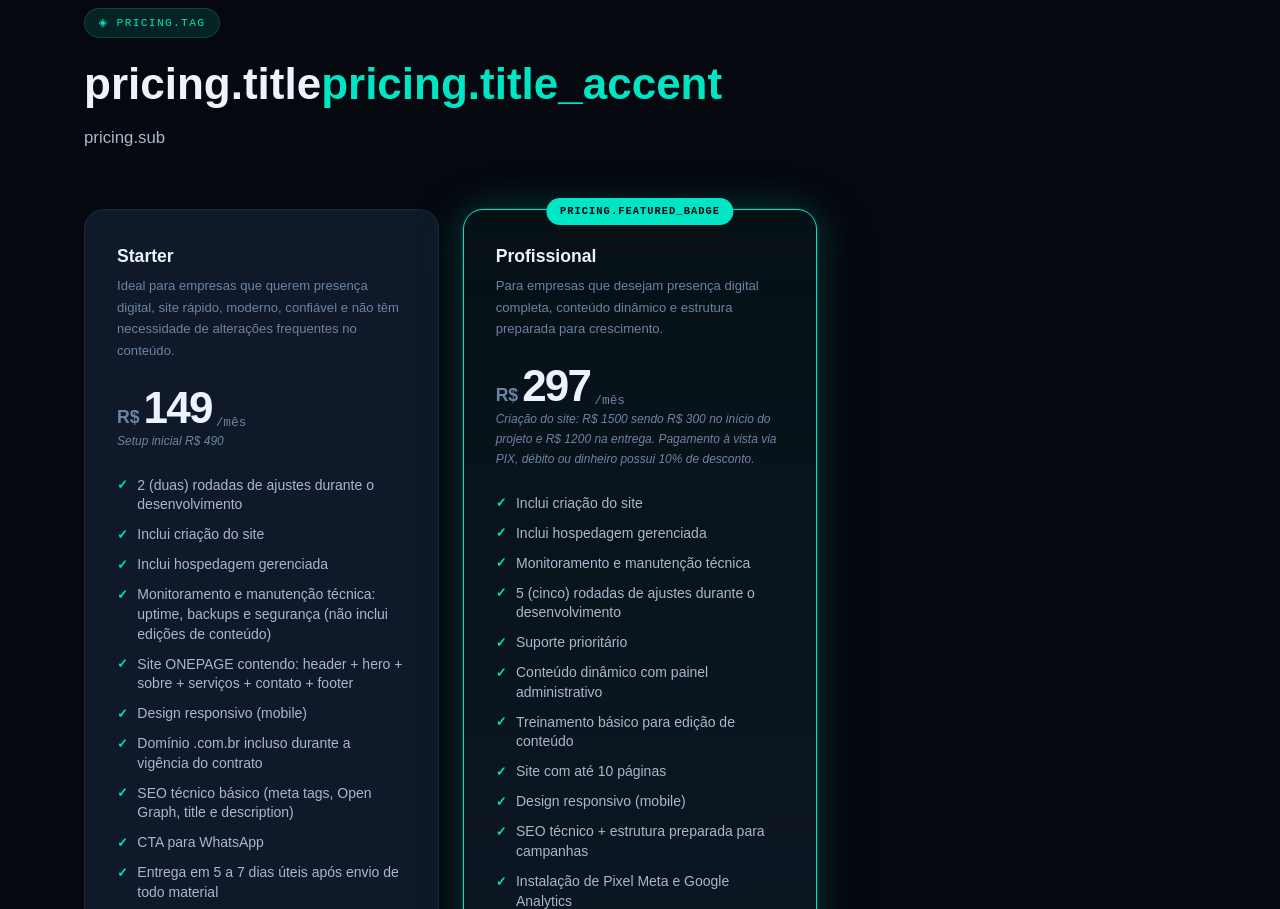
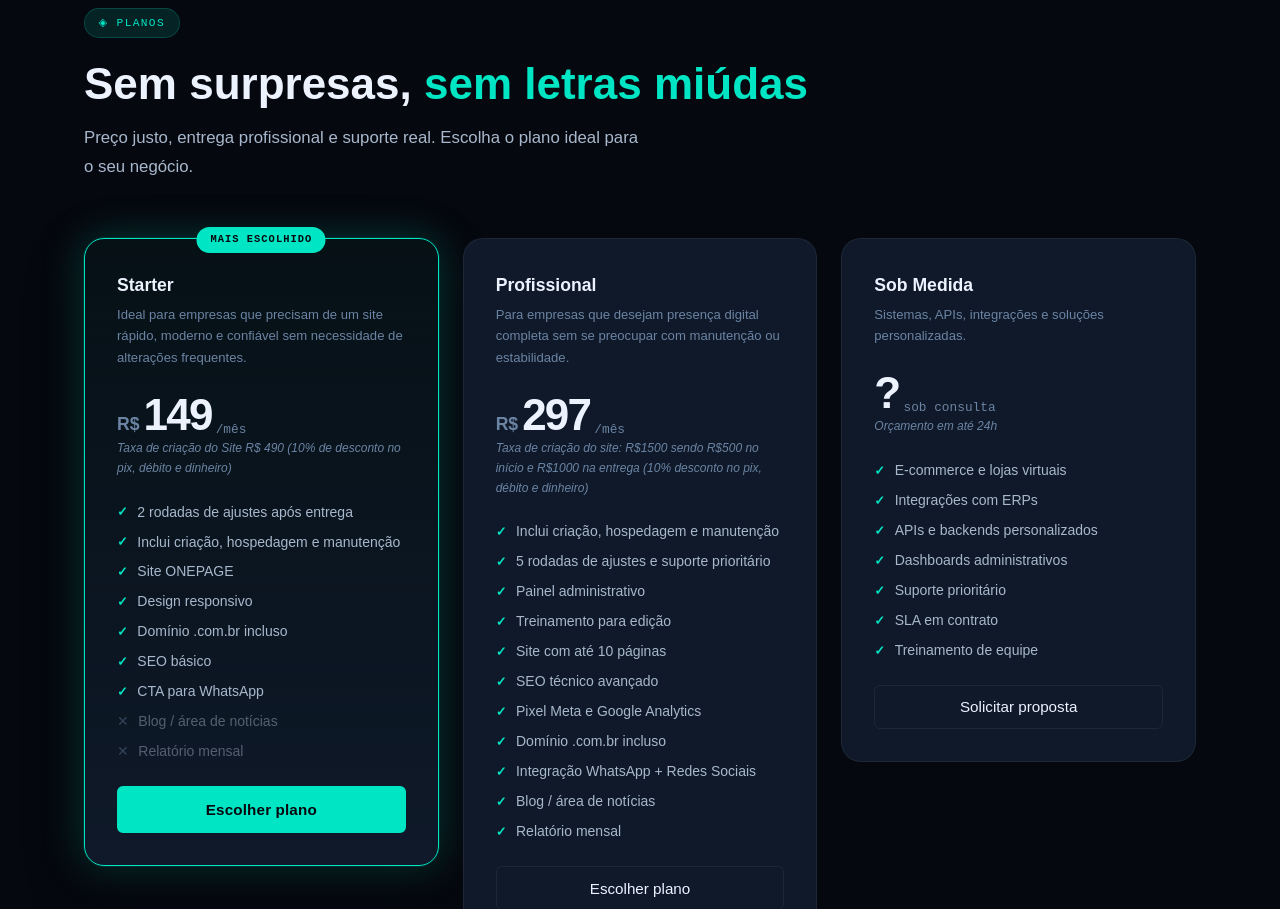
Before and after one commit to OcimarPrado/Frontend-ProjetoA, a React (Vite) app: page / in a window 1280 px wide. Shown: the part 2620-3529 px from the top of the page. Built offline with nearby package versions, Linux system fonts and the light colour scheme.

Commit message:
fix: ajuste de planos

```diff
--- a/src/components/Planos.tsx
+++ b/src/components/Planos.tsx
@@ -15,71 +15,132 @@ interface Plan {
   features: PlanFeature[];
 }
 
+interface PricingData {
+  tag: string;
+  title: string;
+  title_accent: string;
+  sub: string;
+  featured_badge: string;
+  note_setup: string;
+  cta: string;
+  cta_custom: string;
+  plans: Plan[];
+}
+
 export default function Pricing() {
   const { t } = useTranslation();
-  const plans = t('pricing', { returnObjects: true }) as Plan[];
+
+  const pricing = t('pricing', {
+    returnObjects: true,
+  }) as PricingData;
 
   const scrollToContact = () =>
-    document.querySelector('#contact')?.scrollIntoView({ behavior: 'smooth' });
+    document
+      .querySelector('#contact')
+      ?.scrollIntoView({ behavior: 'smooth' });
 
   return (
     <section className="pricing" id="pricing">
       <div className="container">
         <div className="section-header">
-          <div className="tag">◈ {t('pricing.tag')}</div>
+          <div className="tag">
+            ◈ {pricing.tag}
+          </div>
+
           <h2 className="section-title">
-            {t('pricing.title')}
-            <span>{t('pricing.title_accent')}</span>
+            {pricing.title}
+            <span>{pricing.title_accent}</span>
           </h2>
-          <p className="section-sub">{t('pricing.sub')}</p>
+
+          <p className="section-sub">
+            {pricing.sub}
+          </p>
         </div>
 
         <div className="pricing-grid">
-          {plans.map((plan) => (
+          {pricing.plans.map((plan) => (
             <div
               key={plan.name}
-              className={`pricing-card${plan.featured ? ' featured' : ''}`}
+              className={`pricing-card ${
+                plan.featured ? 'featured' : ''
+              }`}
             >
               {plan.featured && (
-                <div className="pricing-badge">{t('pricing.featured_badge')}</div>
+                <div className="pricing-badge">
+                  {pricing.featured_badge}
+                </div>
               )}
 
               <div className="pricing-plan">
-                <div className="pricing-plan-name">{plan.name}</div>
-                <div className="pricing-plan-desc">{plan.desc}</div>
+                <div className="pricing-plan-name">
+                  {plan.name}
+                </div>
+
+                <div className="pricing-plan-desc">
+                  {plan.desc}
+                </div>
               </div>
 
               <div className="pricing-price">
                 <div className="pricing-amount">
                   {plan.price !== '?' && (
-                    <span className="pricing-currency">R$</span>
+                    <span className="pricing-currency">
+                      R$
+                    </span>
                   )}
-                  <span className="pricing-value">{plan.price}</span>
-                  <span className="pricing-period">{plan.period}</span>
+
+                  <span className="pricing-value">
+                    {plan.price}
+                  </span>
+
+                  <span className="pricing-period">
+                    {plan.period}
+                  </span>
                 </div>
-                <div className="pricing-note">{plan.note}</div>
+
+                <div className="pricing-note">
+                  {plan.note}
+                </div>
               </div>
 
               <ul className="pricing-features">
-                {plan.features.map((f) => (
-                  <li key={f.text}>
-                    {f.included
-                      ? <span className="check">✓</span>
-                      : <span className="x">✕</span>
-                    }
-                    <span style={{ opacity: f.included ? 1 : 0.4 }}>{f.text}</span>
+                {plan.features.map((feature) => (
+                  <li key={feature.text}>
+                    {feature.included ? (
+                      <span className="check">✓</span>
+                    ) : (
+                      <span className="x">✕</span>
+                    )}
+
+                    <span
+                      style={{
+                        opacity: feature.included ? 1 : 0.45,
+                      }}
+                    >
+                      {feature.text}
+                    </span>
                   </li>
                 ))}
               </ul>
 
               <button
                 onClick={scrollToContact}
-                className={`pricing-cta ${plan.featured ? 'btn-primary' : 'btn-outline'}`}
+                className={`pricing-cta ${
+                  plan.featured
+                    ? 'btn-primary'
+                    : 'btn-outline'
+                }`}
               >
-                {plan.price === '?' ? t('pricing.cta_custom') : t('pricing.cta')}
+                {plan.price === '?'
+                  ? pricing.cta_custom
+                  : pricing.cta}
               </button>
             </div>
           ))}
+        </div>
+
+        <div className="pricing-footer-note">
+          {pricing.note_setup}
         </div>
       </div>
     </section>
--- a/src/i18n/pt.json
+++ b/src/i18n/pt.json
@@ -7,34 +7,51 @@
     "contact": "Contato",
     "cta": "Iniciar Projeto"
   },
+
   "hero": {
     "tag": "Especialistas em Presença Digital",
-    "headline1": "Criação de Sites ",
+
+    "headline1": "Criação de Sites",
     "headline2": "Profissionais",
     "headline3": "e Automação de Negócios.",
+
     "sub": "Desenvolvemos sites de alta performance, chatbots inteligentes e automações que transformam visitantes em clientes.",
+
     "cta_primary": "Começar meu projeto",
     "cta_secondary": "Ver cases de sucesso",
+
     "stat_projects_num": "Top 1",
     "stat_projects_label": "Performance SEO",
+
     "stat_uptime_num": "100%",
     "stat_uptime_label": "Foco em Conversão",
+
     "stat_support_num": "API",
     "stat_support_label": "Integrações Prontas",
+
     "device_url": "ocyan-tech.com.br",
+
     "badge_title": "Tecnologia de Ponta"
   },
+
   "services": {
     "tag": "O que fazemos",
+
     "title": "Tudo que seu site",
     "title_accent": "precisa",
-    "sub": "Do zero ao ar. Cuidamos de cada etapa para que você foque no que importa - Sua Empresa.",
+
+    "sub": "Do zero ao ar. Cuidamos de cada etapa para que você foque no que importa: sua empresa.",
+
     "items": [
       {
         "number": "01",
+
         "icon": "🖥️",
+
         "name": "Criação de Sites",
-        "desc": "Sites profissionais, responsivos e otimizados para buscadores. Desenvolvemos com tecnologia atual e foco em resultado.",
+
+        "desc": "Sites profissionais, responsivos e otimizados para buscadores. Desenvolvemos com tecnologia moderna e foco em resultado.",
+
         "features": [
           "Design exclusivo e responsivo",
           "Otimização para Google (SEO)",
@@ -42,240 +59,322 @@
           "Entrega em até 15 dias úteis"
         ]
       },
+
       {
         "number": "02",
+
         "icon": "☁️",
+
         "name": "Hospedagem Gerenciada",
+
         "desc": "Servidor configurado, SSL incluso, backups automáticos e domínio gerenciado. Você não precisa saber nada de tecnologia.",
+
         "features": [
-          "SSL (cadeado verde) grátis",
+          "SSL grátis",
           "Backups automáticos diários",
           "Domínio .com.br incluso",
           "Monitoramento 24/7"
         ]
       },
+
       {
         "number": "03",
+
         "icon": "🔧",
+
         "name": "Manutenção & Suporte",
-        "desc": "Atualizações, correções e melhorias contínuas. Seu site sempre funcionando, seguro e atualizado.",
+
+        "desc": "Atualizações, correções e melhorias contínuas. Seu site sempre seguro, atualizado e funcionando.",
+
         "features": [
           "Atualizações de conteúdo",
           "Suporte via WhatsApp",
-          "Relatório mensal de acesso",
+          "Relatório mensal de acessos",
           "Renovação automática de SSL"
         ]
       }
     ]
   },
+
   "portfolio": {
     "tag": "Projetos",
+
     "title": "Trabalhos",
     "title_accent": "recentes",
-    "sub": "Tecnologia real aplicada em projetos que foram ao ar.",
+
+    "sub": "Tecnologia real aplicada em projetos publicados.",
+
     "link": "Ver projeto →",
+
     "items": [
       {
         "icon": "🏪",
+
         "tags": ["Site"],
+
         "title": "Site Institucional",
+
         "desc": "Alguns exemplos de clientes atendidos em parceria com a agência prósite.poa.br .",
+
         "link": "#",
+
         "images": [
-          { "src": "./mulhergauchatour.png", "label": "Mulher Gaúcha Tour" },
-          { "src": "./mffconsultoria.png",   "label": "MFF Consultoria"   },
-          { "src": "/geomicro.png",         "label": "GeoMicro"          }
+          {
+            "src": "./mulhergauchatour.png",
+            "label": "Mulher Gaúcha Tour"
+          },
+
+          {
+            "src": "./mffconsultoria.png",
+            "label": "MFF Consultoria"
+          },
+
+          {
+            "src": "/geomicro.png",
+            "label": "GeoMicro"
+          }
         ]
       },
+
       {
         "icon": "🤖",
+
         "tags": ["SaaS", "IA"],
+
         "title": "ChatBot",
+
         "desc": "Chatbot com inteligência artificial para atendimento automatizado. Integrado a múltiplos canais com autenticação segura.",
+
         "link": "https://assistente-inteligente-production.up.railway.app/"
       },
+
       {
         "icon": "⚙️",
+
         "tags": ["Sistema", "Indústria"],
+
         "title": "Boldrini Simulador",
+
         "desc": "Sistema especialista industrial para prensa flangeadora. Encoda 3 anos de conhecimento operacional em lógica computacional.",
+
         "link": "https://github.com"
       }
     ]
   },
 
-  "pricing": [
+  "pricing": {
+    "tag": "Planos",
+
+    "title": "Sem surpresas,",
+    "title_accent": " sem letras miúdas",
+
+    "sub": "Preço justo, entrega profissional e suporte real. Escolha o plano ideal para o seu negócio.",
+
+    "featured_badge": "Mais escolhido",
+
+    "note_setup": "* Taxa de criação cobrada apenas uma vez",
+
+    "cta": "Escolher plano",
+
+    "cta_custom": "Solicitar proposta",
+
+    "plans": [
       {
         "name": "Starter",
-      "desc": "Ideal para empresas que querem presença digital, site rápido, moderno, confiável e não têm necessidade de alterações frequentes no conteúdo.",
+
+        "desc": "Ideal para empresas que precisam de um site rápido, moderno e confiável sem necessidade de alterações frequentes.",
+
         "price": "149",
+
         "period": "/mês",
-      "note": "Setup inicial R$ 490",
-      "featured": false,
+
+        "note": "Taxa de criação do Site R$ 490 (10% de desconto no pix, débito e dinheiro)",
+
+        "featured": true,
+
         "features": [
           {
             "included": true,
-          "text": "2 (duas) rodadas de ajustes durante o desenvolvimento"
+            "text": "2 rodadas de ajustes após entrega"
           },
+
           {
             "included": true,
-          "text": "Inclui criação do site"
+            "text": "Inclui criação, hospedagem e manutenção"
           },
+
           {
             "included": true,
-          "text": "Inclui hospedagem gerenciada"
+            "text": "Site ONEPAGE"
           },
+
           {
             "included": true,
-          "text": "Monitoramento e manutenção técnica: uptime, backups e segurança (não inclui edições de conteúdo)"
+            "text": "Design responsivo"
           },
+
           {
             "included": true,
-          "text": "Site ONEPAGE contendo: header + hero + sobre + serviços + contato + footer"
+            "text": "Domínio .com.br incluso"
           },
+
           {
             "included": true,
-          "text": "Design responsivo (mobile)"
+            "text": "SEO básico"
           },
-        {
-          "included": true,
-          "text": "Domínio .com.br incluso durante a vigência do contrato"
-        },
-        {
-          "included": true,
-          "text": "SEO técnico básico (meta tags, Open Graph, title e description)"
-        },
+
           {
             "included": true,
             "text": "CTA para WhatsApp"
           },
-        {
-          "included": true,
-          "text": "Entrega em 5 a 7 dias úteis após envio de todo material"
-        },
-        {
-          "included": true,
-          "text": "1 (uma) atualização de conteúdo por bimestre via solicitação"
-        },
-        {
-          "included": true,
-          "text": "Contrato mínimo de 12 meses"
-        },
+
           {
             "included": false,
-          "text": "Não inclui blog ou área de notícias"
+            "text": "Blog / área de notícias"
           },
+
           {
             "included": false,
-          "text": "Não inclui painel de edição"
-        },
-        {
-          "included": false,
-          "text": "Não inclui relatório mensal"
-        },
-        {
-          "included": false,
-          "text": "Não inclui gestão de tráfego pago"
+            "text": "Relatório mensal"
           }
         ]
       },
+
       {
         "name": "Profissional",
-      "desc": "Para empresas que desejam presença digital completa, conteúdo dinâmico e estrutura preparada para crescimento.",
+
+        "desc": "Para empresas que desejam presença digital completa sem se preocupar com manutenção ou estabilidade.",
+
         "price": "297",
+
         "period": "/mês",
-      "note": "Criação do site: R$ 1500 sendo R$ 300 no início do projeto e R$ 1200 na entrega. Pagamento à vista via PIX, débito ou dinheiro possui 10% de desconto.",
-      "featured": true,
+
+        "note": "Taxa de criação do site: R$1500 sendo R$500 no início e R$1000 na entrega (10% desconto no pix, débito e dinheiro)",
+
+        "featured": false,
+
         "features": [
           {
             "included": true,
-          "text": "Inclui criação do site"
+            "text": "Inclui criação, hospedagem e manutenção"
           },
+
           {
             "included": true,
-          "text": "Inclui hospedagem gerenciada"
+            "text": "5 rodadas de ajustes e suporte prioritário"
           },
+
           {
             "included": true,
-          "text": "Monitoramento e manutenção técnica"
+            "text": "Painel administrativo"
           },
+
           {
             "included": true,
-          "text": "5 (cinco) rodadas de ajustes durante o desenvolvimento"
+            "text": "Treinamento para edição"
           },
+
+          {
+            "included": true,
+            "text": "Site com até 10 páginas"
+          },
+
+          {
+            "included": true,
+            "text": "SEO técnico avançado"
+          },
+
+          {
+            "included": true,
+            "text": "Pixel Meta e Google Analytics"
+          },
+
+          {
+            "included": true,
+            "text": "Domínio .com.br incluso"
+          },
+
+          {
+            "included": true,
+            "text": "Integração WhatsApp + Redes Sociais"
+          },
+
+          {
+            "included": true,
+            "text": "Blog / área de notícias"
+          },
+
+          {
+            "included": true,
+            "text": "Relatório mensal"
+          }
+        ]
+      },
+
+      {
+        "name": "Sob Medida",
+
+        "desc": "Sistemas, APIs, integrações e soluções personalizadas.",
+
+        "price": "?",
+
+        "period": "sob consulta",
+
+        "note": "Orçamento em até 24h",
+
+        "featured": false,
+
+        "features": [
+          {
+            "included": true,
+            "text": "E-commerce e lojas virtuais"
+          },
+
+          {
+            "included": true,
+            "text": "Integrações com ERPs"
+          },
+
+          {
+            "included": true,
+            "text": "APIs e backends personalizados"
+          },
+
+          {
+            "included": true,
+            "text": "Dashboards administrativos"
+          },
+
           {
             "included": true,
             "text": "Suporte prioritário"
           },
+
           {
             "included": true,
-          "text": "Conteúdo dinâmico com painel administrativo"
+            "text": "SLA em contrato"
           },
+
           {
             "included": true,
-          "text": "Treinamento básico para edição de conteúdo"
-        },
-        {
-          "included": true,
-          "text": "Site com até 10 páginas"
-        },
-        {
-          "included": true,
-          "text": "Design responsivo (mobile)"
-        },
-        {
-          "included": true,
-          "text": "SEO técnico + estrutura preparada para campanhas"
-        },
-        {
-          "included": true,
-          "text": "Instalação de Pixel Meta e Google Analytics"
-        },
-        {
-          "included": true,
-          "text": "Domínio .com.br incluso durante a vigência do contrato"
-        },
-        {
-          "included": true,
-          "text": "Integração com WhatsApp e redes sociais"
-        },
-        {
-          "included": true,
-          "text": "Blog ou área de notícias"
-        },
-        {
-          "included": true,
-          "text": "Relatório mensal de acessos"
-        },
-        {
-          "included": true,
-          "text": "Backup e monitoramento"
-        },
-        {
-          "included": false,
-          "text": "Não inclui gestão de tráfego pago"
-        },
-        {
-          "included": false,
-          "text": "Não inclui criação recorrente de conteúdo"
-        },
-        {
-          "included": false,
-          "text": "Alterações estruturais e novas funcionalidades são cobradas separadamente"
+            "text": "Treinamento de equipe"
           }
         ]
       }
-  ],
+    ]
+  },
+
   "about": {
     "tag": "Sobre nós",
 
-  "title": "Tecnologia de verdade,",
+    "title": "Tecnologia de verdade",
     "title_accent": " soluções que geram resultados",
+
     "title2": "",
 
-  "text1": "A Ocyan-Tech desenvolve sites profissionais, sistemas web e automações inteligentes com foco em performance, conversão e presença digital. Não entregamos apenas páginas bonitas — criamos ferramentas que ajudam empresas a crescer no ambiente digital.",
+    "text1": "A Ocyan-Tech desenvolve sites profissionais, sistemas web e automações inteligentes com foco em performance, conversão e presença digital.",
 
-  "text2": "Unimos experiência técnica, visão estratégica e desenvolvimento moderno para construir soluções rápidas, seguras e preparadas para escalar. Cada projeto é desenvolvido com foco em usabilidade, SEO, identidade visual e resultado comercial.",
+    "text2": "Unimos experiência técnica, visão estratégica e desenvolvimento moderno para construir soluções rápidas, seguras e escaláveis.",
 
     "highlights": [
       {
@@ -287,13 +386,13 @@
       {
         "icon": "🛡️",
         "title": "Código limpo e estrutura profissional",
-      "text": "Sites desenvolvidos com tecnologias modernas, foco em segurança, performance e estabilidade."
+        "text": "Tecnologias modernas focadas em segurança e performance."
       },
 
       {
         "icon": "📱",
-      "title": "Suporte humano e acompanhamento real",
-      "text": "Atendimento direto via WhatsApp durante todas as etapas do projeto."
+        "title": "Suporte humano",
+        "text": "Atendimento direto via WhatsApp durante todas as etapas."
       }
     ],
 
@@ -301,87 +400,150 @@
       {
         "icon": "🏗️",
         "title": "22+ anos de experiência técnica",
-      "text": "Experiência industrial, lógica operacional e desenvolvimento de software aplicado."
+        "text": "Experiência industrial e desenvolvimento aplicado."
       },
 
       {
         "icon": "🚀",
         "title": "Projetos reais em produção",
-      "text": "Sites, sistemas e soluções digitais funcionando em ambiente real."
+        "text": "Sites, sistemas e soluções funcionando em ambiente real."
       },
 
       {
         "icon": "🤝",
         "title": "Processo transparente",
-      "text": "Escopo alinhado, comunicação objetiva e acompanhamento contínuo."
+        "text": "Comunicação objetiva e acompanhamento contínuo."
       },
 
       {
         "icon": "📊",
         "title": "Foco em crescimento",
-      "text": "Cada solução é construída pensando em visibilidade, conversão e autoridade digital."
+        "text": "Visibilidade, conversão e autoridade digital."
       }
     ]
+  },
 
-  },
   "contact": {
     "tag": "Contato",
+
     "title": "Vamos construir",
     "title_accent": " algo juntos",
-    "sub": "Preencha o formulário ou nos chame direto no WhatsApp. Respondemos em até 24 horas.",
+
+    "sub": "Preencha o formulário ou nos chame no WhatsApp. Respondemos em até 24h.",
+
     "methods": [
-      { "icon": "📱", "label": "WhatsApp",    "value": "+55 (51) 9 8673-0107" },
-      { "icon": "📧", "label": "E-mail",      "value": "contato@ocyan-tech.com.br" },
-      { "icon": "📍", "label": "Localização", "value": "Canoas, RS — Atendemos todo o Brasil" }
+      {
+        "icon": "📱",
+        "label": "WhatsApp",
+        "value": "+55 (51) 9 8673-0107"
+      },
+
+      {
+        "icon": "📧",
+        "label": "E-mail",
+        "value": "contato@ocyan-tech.com.br"
+      },
+
+      {
+        "icon": "📍",
+        "label": "Localização",
+        "value": "Canoas, RS — Atendemos todo Brasil"
+      }
     ],
+
     "form": {
       "name_label": "Seu nome",
       "name_placeholder": "João da Silva",
+
       "email_label": "E-mail",
       "email_placeholder": "joao@empresa.com.br",
+
       "service_label": "Serviço de interesse",
       "service_placeholder": "Selecione...",
+
       "service_options": [
         "Criação de site",
         "Hospedagem + Manutenção",
-        "Plano completo (criação + hospedagem)",
+        "Plano completo",
         "Sistema ou API personalizada",
         "Outro"
       ],
-      "message_label": "Conte um pouco sobre o seu projeto",
+
+      "message_label": "Conte sobre seu projeto",
       "message_placeholder": "Tenho um negócio de... preciso de um site que...",
+
       "submit": "Enviar mensagem",
       "submitting": "Enviando...",
+
       "success_title": "Mensagem enviada!",
-      "success_sub": "Entraremos em contato em até 24 horas.",
+      "success_sub": "Entraremos em contato em até 24h.",
       "success_btn": "Enviar outra mensagem"
     }
   },
+
   "cta_banner": {
     "title": "Pronto para ter um site",
     "title_accent": " que trabalha por você?",
-    "sub": "Fale com a gente hoje. Orçamento gratuito em até 24h.",
+
+    "sub": "Fale com a gente hoje mesmo. Orçamento gratuito em até 24h.",
+
     "cta_primary": "Solicitar orçamento",
     "cta_secondary": "Ver planos"
   },
+
   "footer": {
-    "brand_desc": "Criação, hospedagem e manutenção de sites com tecnologia real e suporte humano. Canoas, RS.",
+    "brand_desc": "Criação, hospedagem e manutenção de sites com tecnologia real e suporte humano.",
+
     "col_services": "Serviços",
     "col_company": "Empresa",
+
     "links_services": [
-      { "label": "Criação de Sites",        "href": "#services" },
-      { "label": "Hospedagem",              "href": "#services" },
-      { "label": "Manutenção",              "href": "#services" },
-      { "label": "Sistemas Personalizados", "href": "#pricing"  }
+      {
+        "label": "Criação de Sites",
+        "href": "#services"
+      },
+
+      {
+        "label": "Hospedagem",
+        "href": "#services"
+      },
+
+      {
+        "label": "Manutenção",
+        "href": "#services"
+      },
+
+      {
+        "label": "Sistemas Personalizados",
+        "href": "#pricing"
+      }
     ],
+
     "links_company": [
-      { "label": "Portfólio", "href": "#portfolio" },
-      { "label": "Preços",    "href": "#pricing"   },
-      { "label": "Sobre nós", "href": "#about"     },
-      { "label": "Contato",   "href": "#contact"   }
+      {
+        "label": "Portfólio",
+        "href": "#portfolio"
+      },
+
+      {
+        "label": "Preços",
+        "href": "#pricing"
+      },
+
+      {
+        "label": "Sobre nós",
+        "href": "#about"
+      },
+
+      {
+        "label": "Contato",
+        "href": "#contact"
+      }
     ],
+
     "copyright": "© {year} Ocyan-Tech. Feito por",
     "copyright_end": " Canoas - Brasil.",
+
     "privacy": "Privacidade",
     "terms": "Termos"
   }
```
Also changed, not shown: src/components/Sobre.tsx (+49 -32 lines). Lines whose indentation alone changed are shown as unchanged.
